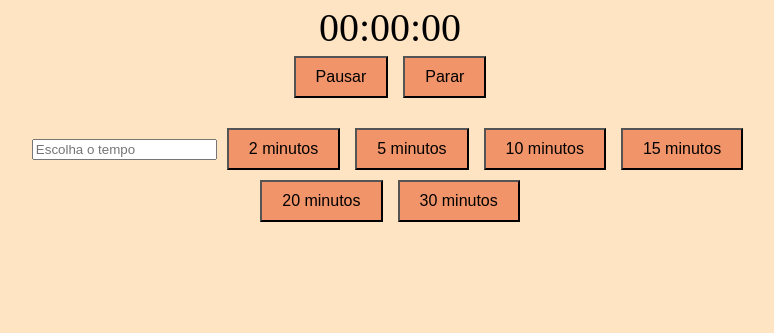
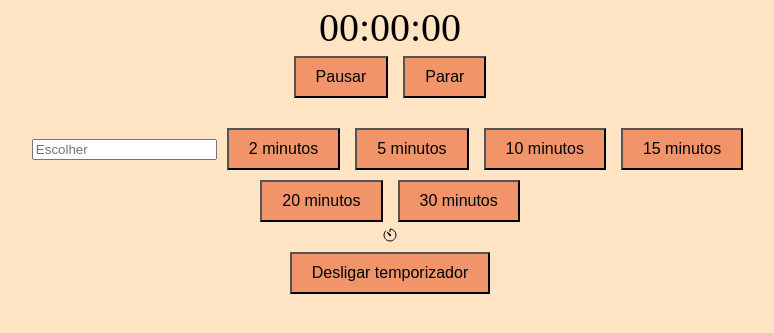
Before and after one commit to AdrianaLMR/Projetos_Cronometro_Temporizador, a plain HTML site: page index.html in a window 1280 px wide. Shown: the part 321-654 px from the top of the page, without its empty margins (250-1024 px from the left). Drawn offline with nearby package versions, Linux system fonts and the light colour scheme.

Commit message:
add modal and install ionicon

```diff
--- a/index.html
+++ b/index.html
@@ -4,6 +4,7 @@
     <meta charset="UTF-8">
     <meta name="viewport" content="width=device-width, initial-scale=1.0">
     <link rel="stylesheet" href="assets/styles/styles.css">
+    <link rel="stylesheet" href="assets/styles/modal.css">
     <title>Organize seu tempo!</title>
 </head>
 <body>
@@ -26,7 +27,7 @@
             <button class="btn-stop-temporizador">Parar</button>
 
             <div class="btn-times">
-                <input type="number" placeholder="Escolha o tempo">
+                <input type="number" placeholder="Escolher">
                 <button class="btn-time-2min">2 minutos</button>
                 <button class="btn-time-5min">5 minutos</button>
                 <button class="btn-time-10min">10 minutos</button>
@@ -35,8 +36,19 @@
                 <button class="btn-time-30min">30 minutos</button>
             </div>
         </div>
+
+        <div class="modal">
+            <div class="conteudo-modal">
+                <div class="icone"><ion-icon name="timer-outline"></ion-icon></div>
+                <button class="close-modal">Desligar temporizador</button>
+            </div>
+        </div>
     </div>
     <script src="assets/scripts/cronometro.js"></script>
     <script src="assets/scripts/temporizador.js"></script>
+
+    <!--ionicons installation-->
+    <script type="module" src="https://unpkg.com/ionicons@7.1.0/dist/ionicons/ionicons.esm.js"></script>
+    <script nomodule src="https://unpkg.com/ionicons@7.1.0/dist/ionicons/ionicons.js"></script>
 </body>
 </html>
```
